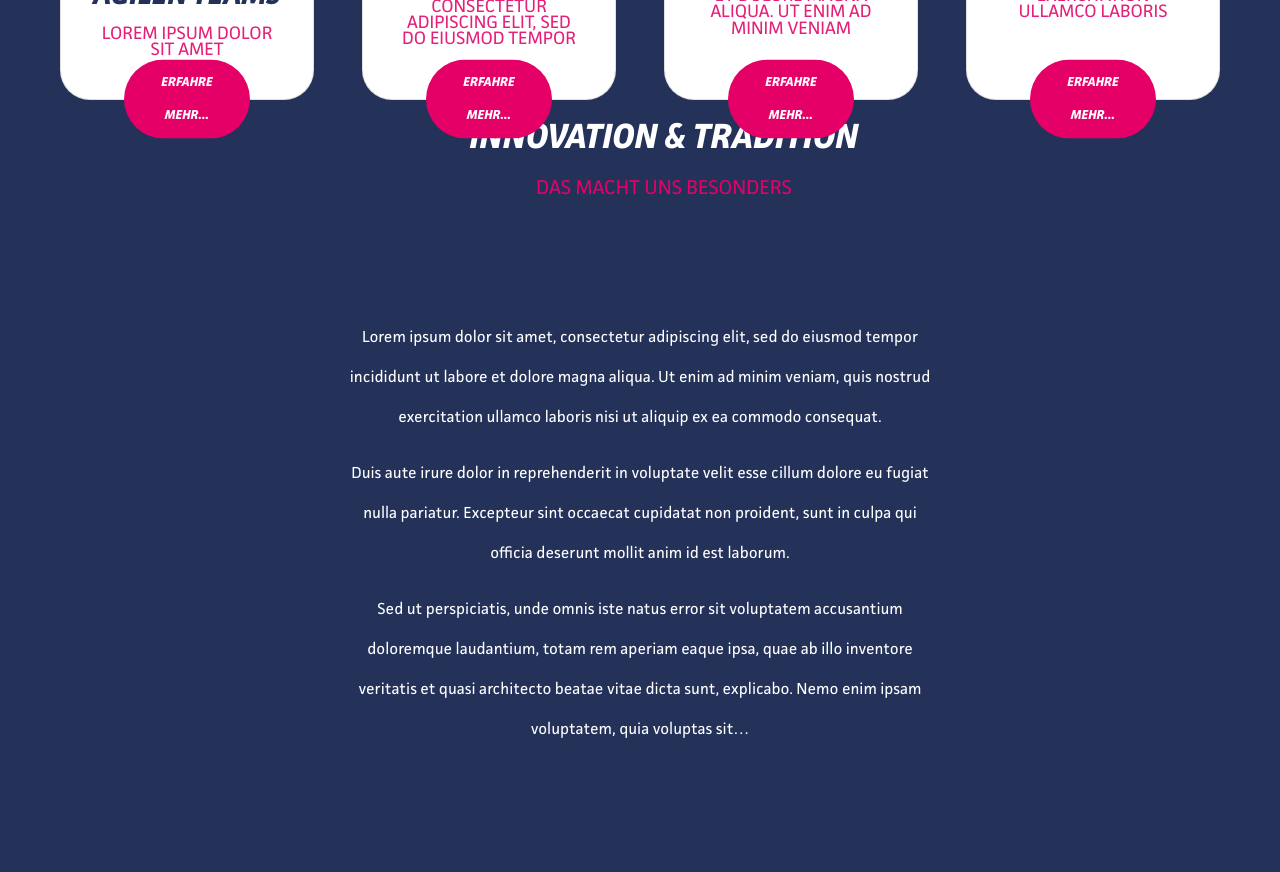
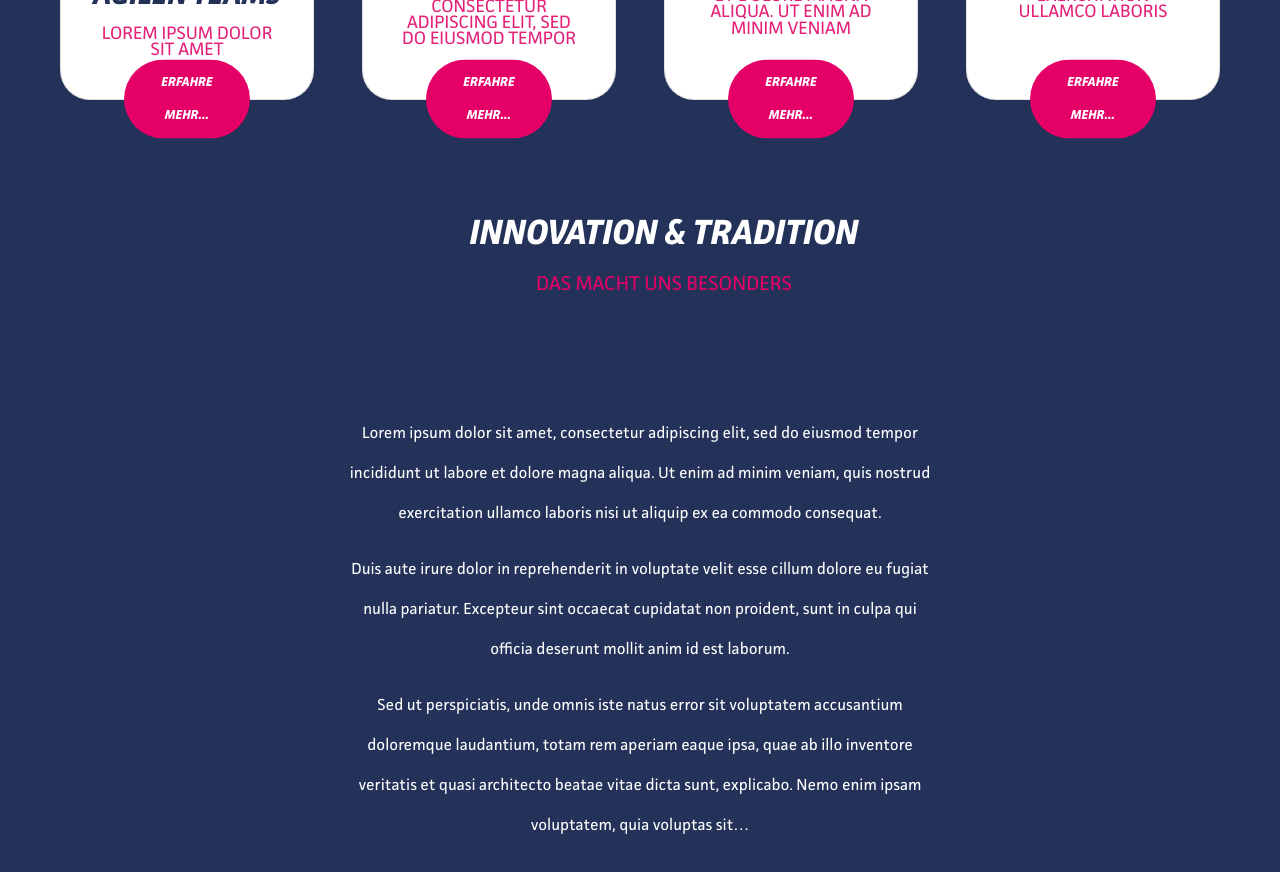
Before and after one commit to renedominguezpalenzuela/open-agile, a Next.js app: page / in a window 1280 px wide. Shown: the part 1360-2232 px from the top of the page. Built offline with nearby package versions, Linux system fonts and the light colour scheme; a web font is replaced by a local one.

Commit message:
fixing space between areas

```diff
--- a/components/Content02.js
+++ b/components/Content02.js
@@ -18,7 +18,8 @@ export default function Content02() {
         <div className="row div_content02 h-100 d-inline-block">
           {/* <div className="div_content02"></div> */}
           <Card01Lista />
-
+          <div className="row m-4">&nbsp;</div>
+          <div className="row m-4">&nbsp;</div>
           <div className="row  m-4 font_title2 justify-content-center">
             Innovation & Tradition
           </div>
```
